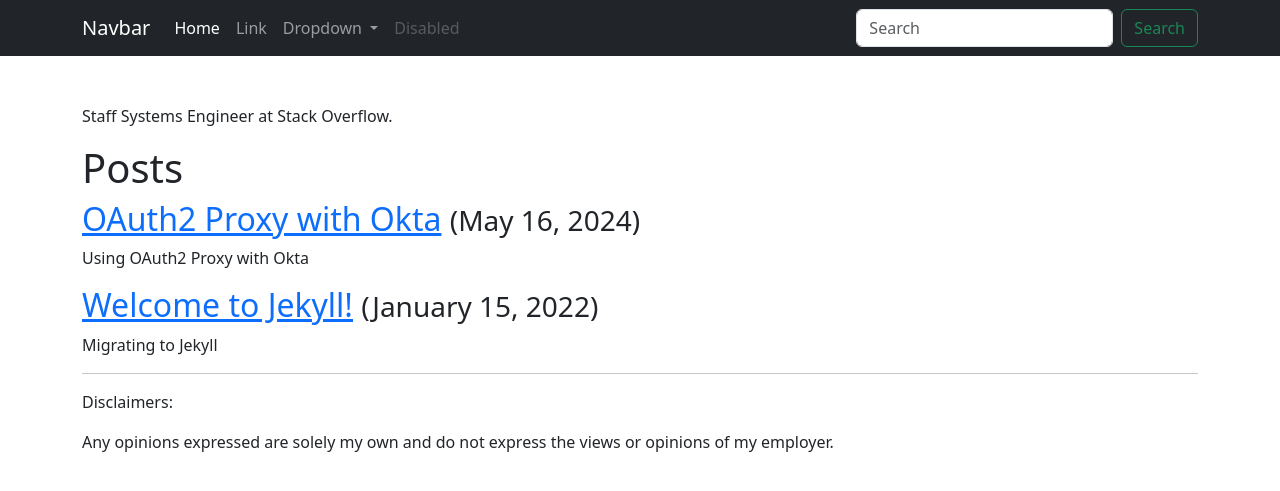
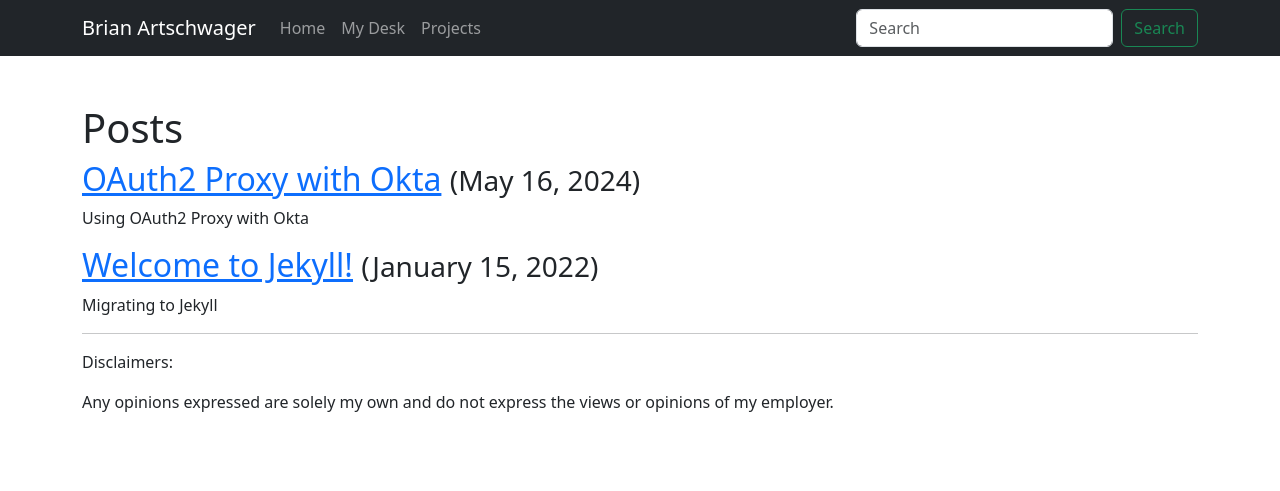
Before and after one commit to artschwagerb/artschwagerb.github.io, a Jekyll site: the page built from index.md, in a window 1280 px wide. Shown: the top 491 px of the page. Built offline with Jekyll 4.4.1, drawn with Linux system fonts in a browser that asks for light colours.

Commit message:
fix menu

```diff
--- a/_layouts/bootstrap.html
+++ b/_layouts/bootstrap.html
@@ -9,32 +9,21 @@
   <body>
     <nav class="navbar navbar-expand-lg navbar-dark bg-dark">
       <div class="container">
-        <a class="navbar-brand" href="#">Navbar</a>
+        <a class="navbar-brand" href="#">Brian Artschwager</a>
         <button class="navbar-toggler" type="button" data-bs-toggle="collapse" data-bs-target="#navbarSupportedContent" aria-controls="navbarSupportedContent" aria-expanded="false" aria-label="Toggle navigation">
           <span class="navbar-toggler-icon"></span>
         </button>
         <div class="collapse navbar-collapse" id="navbarSupportedContent">
           <ul class="navbar-nav me-auto mb-2 mb-lg-0">
             <li class="nav-item">
-              <a class="nav-link active" aria-current="page" href="#">Home</a>
+              <a class="nav-link" aria-current="page" href="/">Home</a>
             </li>
             <li class="nav-item">
-              <a class="nav-link" href="#">Link</a>
-            </li>
-            <li class="nav-item dropdown">
-              <a class="nav-link dropdown-toggle" href="#" id="navbarDropdown" role="button" data-bs-toggle="dropdown" aria-expanded="false">
-                Dropdown
-              </a>
-              <ul class="dropdown-menu" aria-labelledby="navbarDropdown">
-                <li><a class="dropdown-item" href="#">Action</a></li>
-                <li><a class="dropdown-item" href="#">Another action</a></li>
-                <li><hr class="dropdown-divider"></li>
-                <li><a class="dropdown-item" href="#">Something else here</a></li>
-              </ul>
+              <a class="nav-link" href="/desk">My Desk</a>
             </li>
             <li class="nav-item">
-              <a class="nav-link disabled">Disabled</a>
-            </li>
+                <a class="nav-link" href="/projects">Projects</a>
+              </li>
           </ul>
           <form class="d-flex" role="search">
             <input class="form-control me-2" type="search" placeholder="Search" aria-label="Search">
--- a/index.md
+++ b/index.md
@@ -2,8 +2,6 @@
 layout: bootstrap
 title: 'Brian Artschwager'
 ---
-
-Staff Systems Engineer at Stack Overflow.
 
 <h1>Posts</h1>
 {% for post in site.posts %}
```
